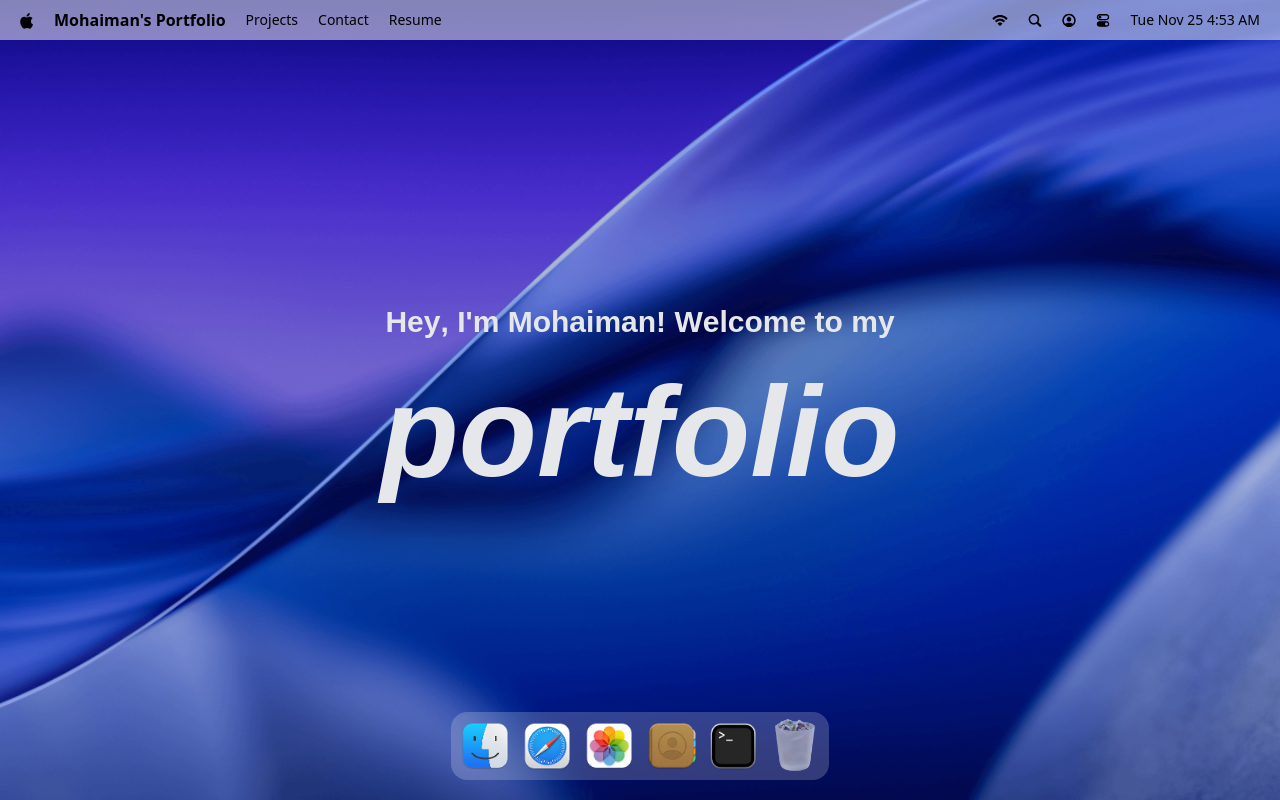
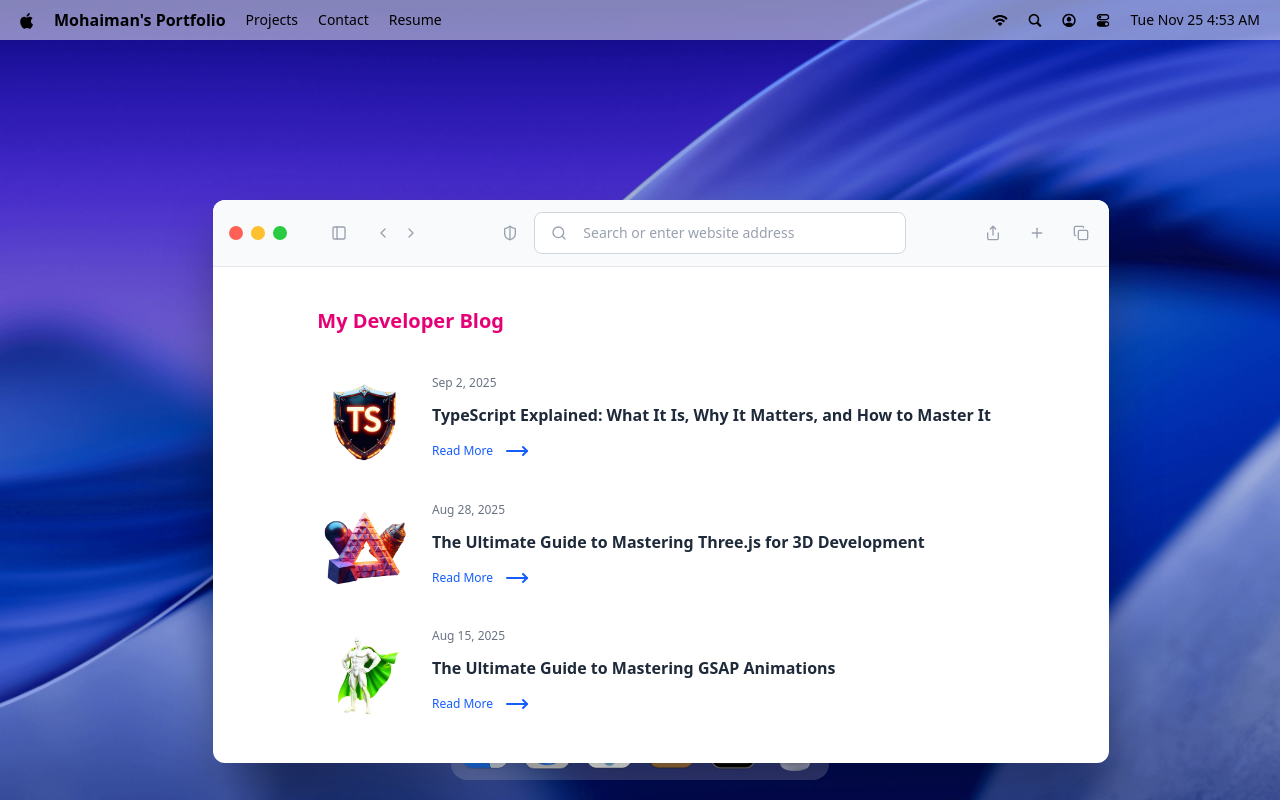
Before and after one commit to m4mohaiman/portfolio-macos-style, a React (Vite) app: page / in a window 1280 px wide. Both pictures are taken after a click on the button 547 px from the left and 746 px from the top of the page. Built offline with nearby package versions, Linux system fonts and the light colour scheme; a web font is replaced by a local one.

Commit message:
blog added

```diff
--- a/src/App.jsx
+++ b/src/App.jsx
@@ -2,7 +2,7 @@
 import { Draggable} from "gsap/Draggable";
 
 import { Dock , Welcome ,Navbar } from "#components"
-import {Terminal} from "#windows"
+import {Terminal , Safari} from "#windows"
 
 gsap.registerPlugin(Draggable);
 
@@ -13,6 +13,7 @@
             <Welcome></Welcome>
             <Dock></Dock>
             <Terminal></Terminal>
+            <Safari></Safari>
         </main>
     )
 }
--- /dev/null
+++ b/src/windows/Safari.jsx
@@ -0,0 +1,59 @@
+import {WindowControlls} from "#components";
+import WindowWrapper from "#hoc/WindowWrapper.jsx";
+import {ChevronLeft, ChevronRight, PanelLeft, ShieldHalf, Search, Share, Plus, Copy, MoveRight} from "lucide-react";
+import {blogPosts} from "#constants/index.js";
+
+
+const Safari = () => {
+    return (<>
+        <div id="window-header">
+            <WindowControlls target="safari"></WindowControlls>
+
+            <PanelLeft className="ml-10 icon"/>
+
+            <div className="flex items-center gap-1 ml-5">
+                <ChevronLeft className="icon"/>
+                <ChevronRight className="icon"/>
+            </div>
+
+            <div className="flex-1 flex-center gap-3">
+                <ShieldHalf className="icon"/>
+
+                <div className="search">
+                    <Search className="icon"/>
+                    <input type="text" placeholder="Search or enter website address" className="flex-1"/>
+                </div>
+            </div>
+
+            <div className="flex items-center gap-5">
+                <Share className="icon"/>
+                <Plus className="icon"/>
+                <Copy className="icon"/>
+            </div>
+
+
+        </div>
+        <div className="blog">
+            <h2>My Developer Blog</h2>
+
+            <div className="space-y-8">
+                {blogPosts.map(({id, image, title, date, link}) => (<div key={id} className="blog-post">
+                    <div className="col-span-2">
+                        <img src={image} alt={title}/>
+                    </div>
+                    <div className="content">
+                        <p>{date}</p>
+                        <h3>{title}</h3>
+                        <a href={link} target="_blank" rel="noopenernoreferrer">
+                            Read More <MoveRight className="icon-hover"/>
+                        </a>
+                    </div>
+                </div>))}
+            </div>
+        </div>
+    </>)
+}
+
+const SafariWindow = WindowWrapper(Safari, "safari")
+
+export default SafariWindow
--- a/src/windows/index.js
+++ b/src/windows/index.js
@@ -1 +1,2 @@
 export { default as Terminal } from './Terminal.jsx'
+export { default as Safari } from './Safari.jsx'
```
